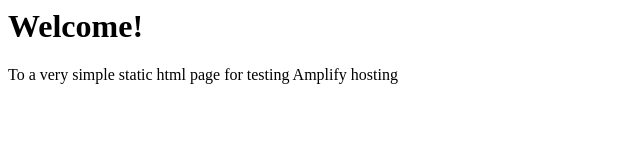
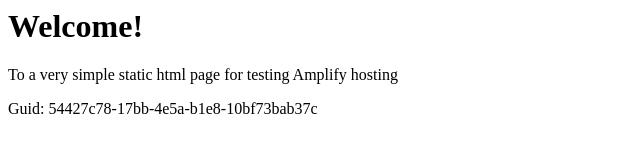
Before and after one commit to aws-aemilia-lhr/Github-PR-Commit-Integration-Test-DoNotTouch-Gith-P5X5MO5I-v1-preprod-eu-west-2, a website: page src/index.html in a window 1280 px wide. Shown: the whole page, without its empty margins (0-640 px from the left). Drawn offline with Linux system fonts and the light colour scheme.

Commit message:
commit from integ tests

```diff
--- a/src/index.html
+++ b/src/index.html
@@ -1,3 +1,5 @@
+
+
 <html lang="en">
 
 <head>
@@ -10,6 +12,6 @@
 <body>
     <h1>Welcome!</h1>
     <p>To a very simple static html page for testing Amplify hosting</p>
-</body>
+    <p>Guid: 54427c78-17bb-4e5a-b1e8-10bf73bab37c</p></body>
 
 </html>
```
